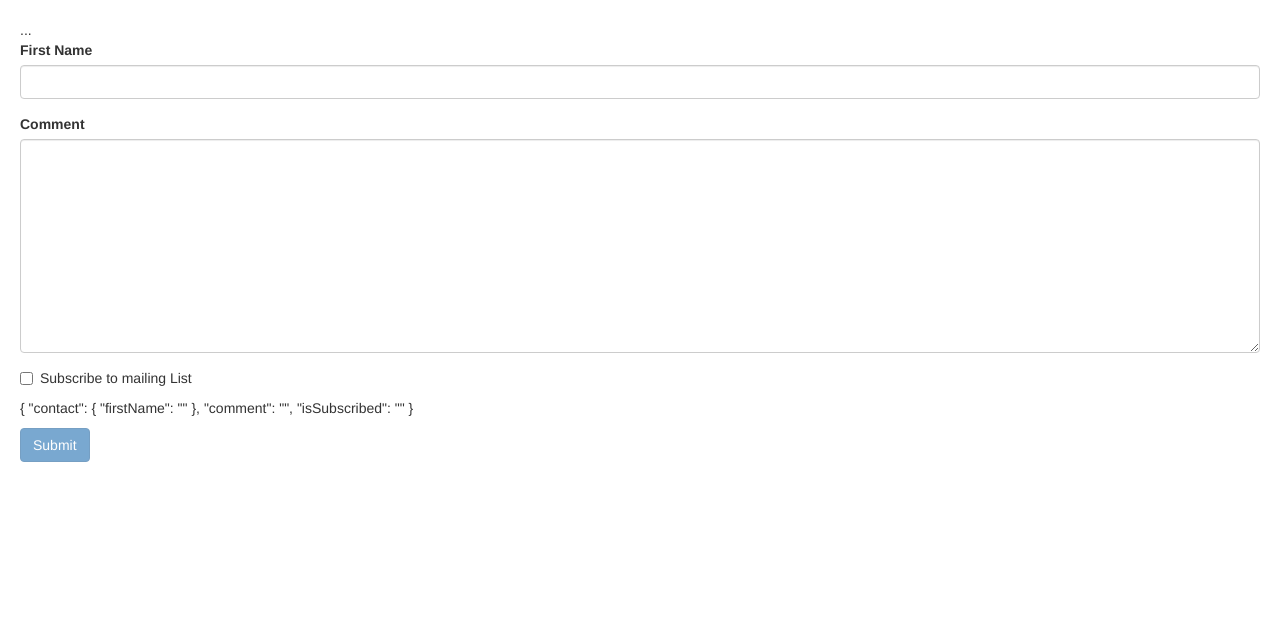
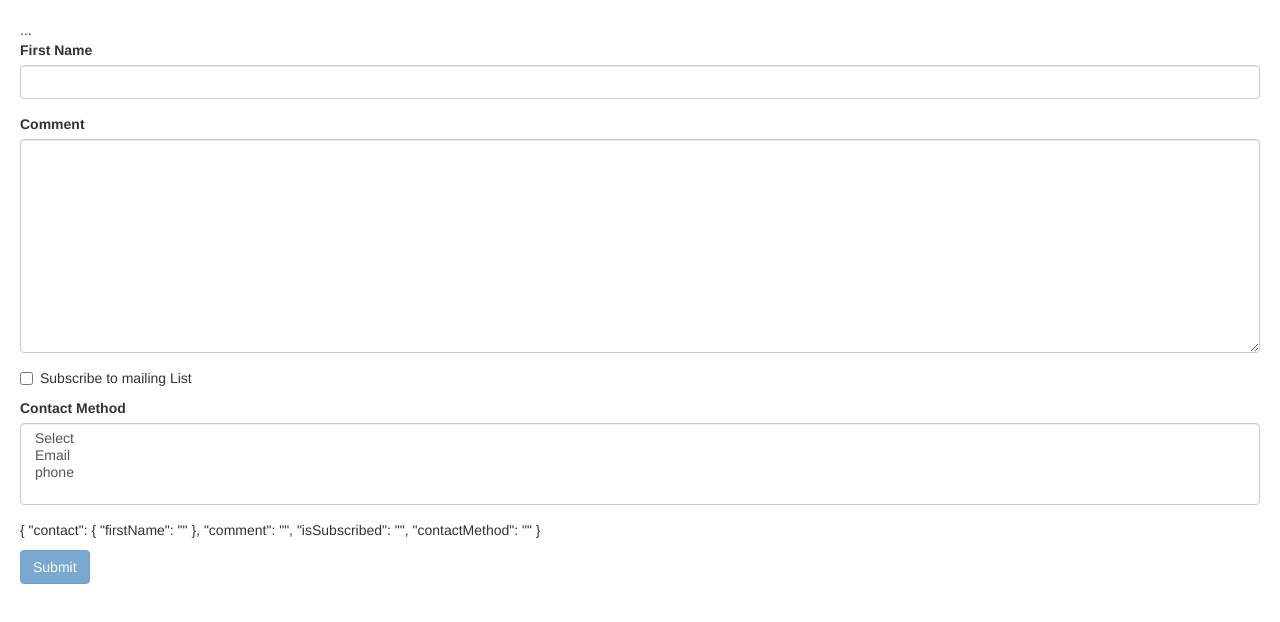
Before and after one commit to mohamedmonirshabana/angularProject, an Angular app: page / in a window 1280 px wide. Shown: the top 622 px of the page. Built offline with nearby package versions, Linux system fonts and the light colour scheme.

Commit message:
add DropDown List for HTML

```diff
--- a/src/app/contact-form/contact-form.component.html
+++ b/src/app/contact-form/contact-form.component.html
@@ -37,6 +37,13 @@
             <input type="checkbox" ngModel name="isSubscribed"> Subscribe to mailing List
         </label>
     </div>
+    <div class="form-group">
+        <label for="contactMethod">Contact Method </label>
+        <select multiple ngModel name="contactMethod" class="form-control" id="contactMethod" >
+            <option value="">Select</option>
+            <option *ngFor="let method of contactMethods" [value]="method.id">{{method.name}}</option>
+        </select>
+    </div>
     <p>
         {{ f.value | json }}
     </p>
--- a/src/app/contact-form/contact-form.component.ts
+++ b/src/app/contact-form/contact-form.component.ts
@@ -7,6 +7,11 @@ import { Component, OnInit } from '@angular/core';
 })
 export class ContactFormComponent  {
 
+  contactMethods = [
+    {id:1, name: 'Email'},
+    {id:2, name: 'phone'}
+  ];
+
   log(x:any) {
     console.log(x);
   }
```
